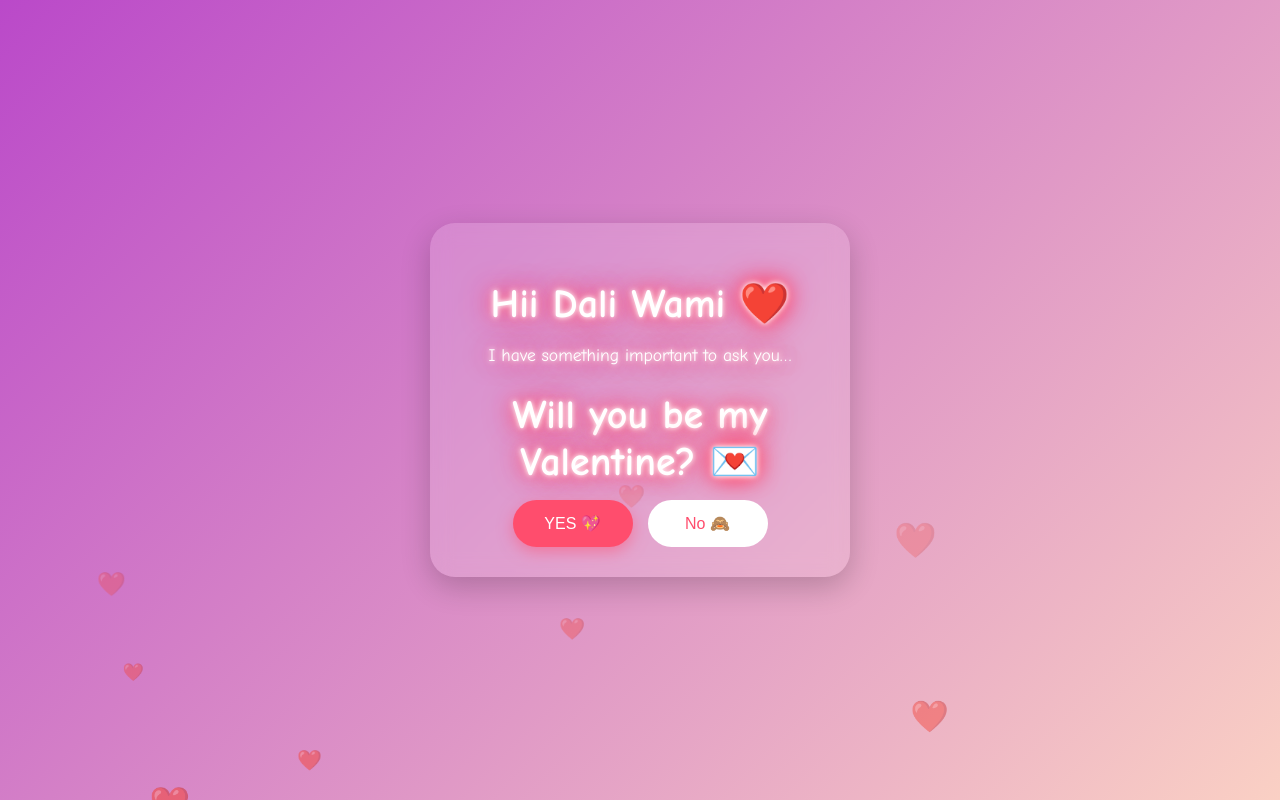
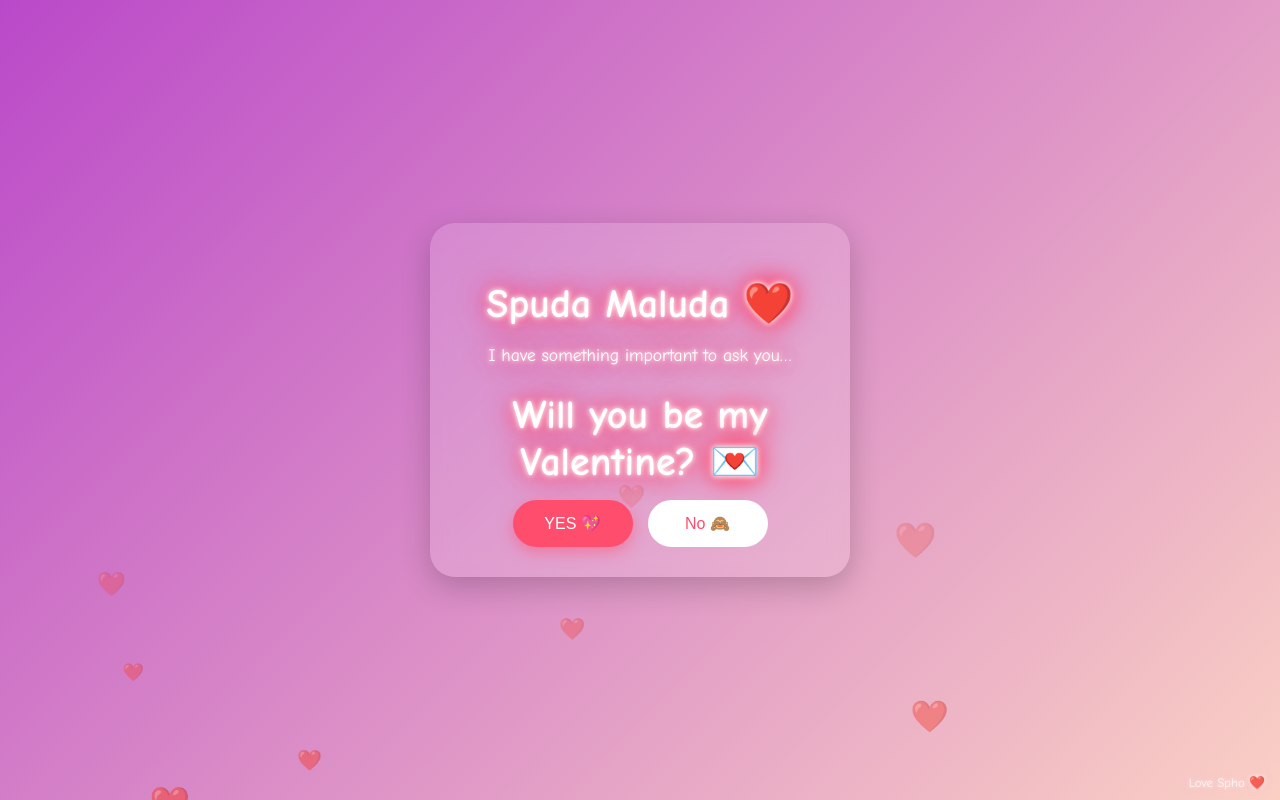
Before and after one commit to Kwenza05/valentine, a plain HTML site: page index.html in a window 1280 px wide. Drawn offline with Linux system fonts and the light colour scheme.

Commit message:
Update index.html

```diff
--- a/index.html
+++ b/index.html
@@ -110,6 +110,19 @@ button {
     100% { transform: translateY(-10vh); opacity: 0; }
 }
 
+/* LOVE SPHO TEXT */
+.signature {
+    position: fixed;
+    bottom: 10px;
+    right: 15px;
+    font-size: 0.8rem;
+    color: white;
+    opacity: 0.8;
+    text-shadow:
+        0 0 5px #ffffff,
+        0 0 10px #ffb3c1;
+}
+
 @media (max-width: 400px) {
     button {
         font-size: 14px;
@@ -122,7 +135,7 @@ button {
 <body>
 
 <div class="card">
-    <h1>Hii Dali Wami ❤️</h1>
+    <h1>Spuda Maluda ❤️</h1>
     <p>I have something important to ask you…</p>
     <h1>Will you be my Valentine? 💌</h1>
 
@@ -135,6 +148,9 @@ button {
         Puu Puu Puu!!! 🥰 I guess I’m the luckiest man alive 💞
     </div>
 </div>
+
+<!-- LOVE SPHO TEXT -->
+<div class="signature">Love Spho ❤️</div>
 
 <script>
 function sayYes() {
```
